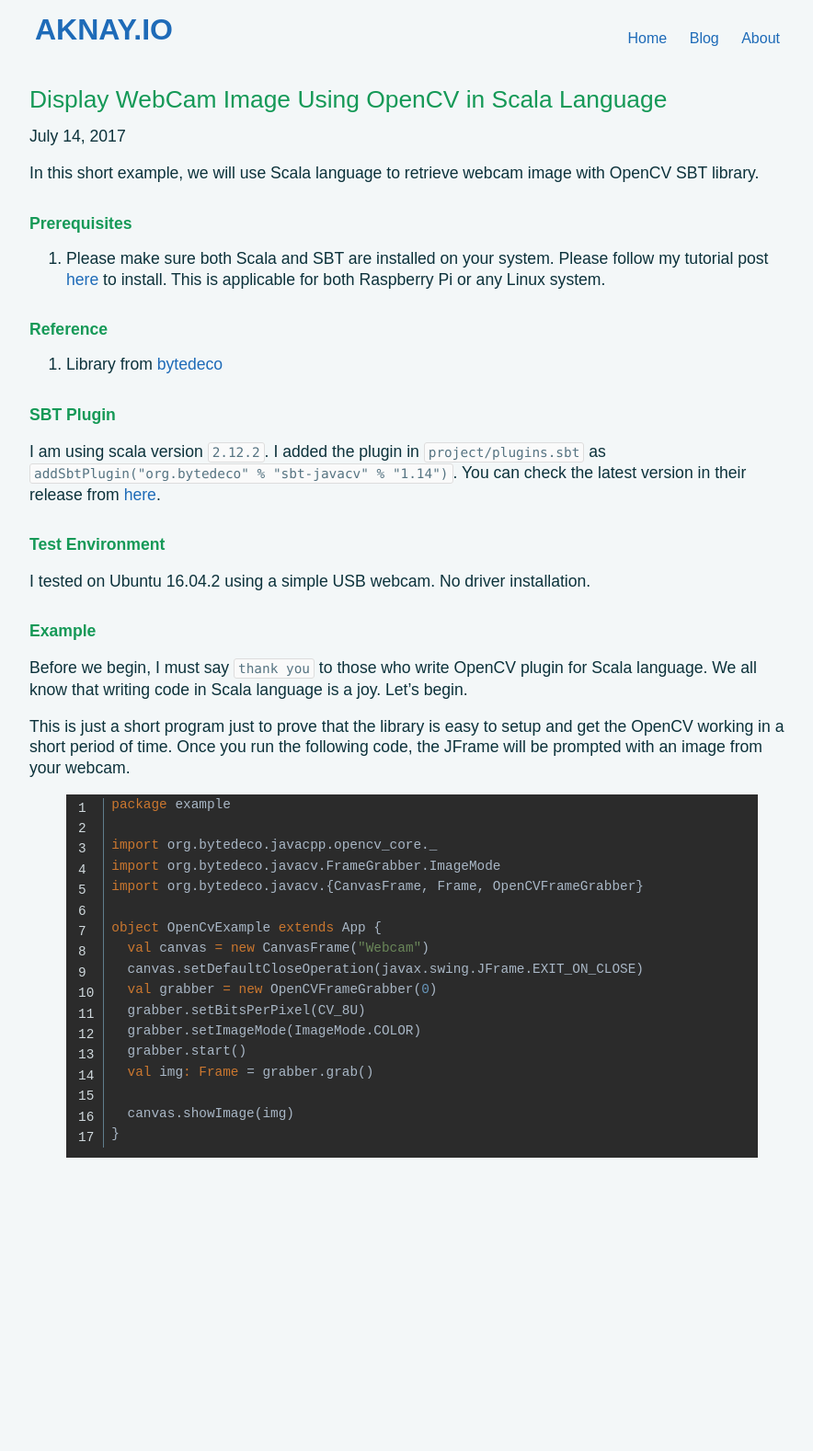
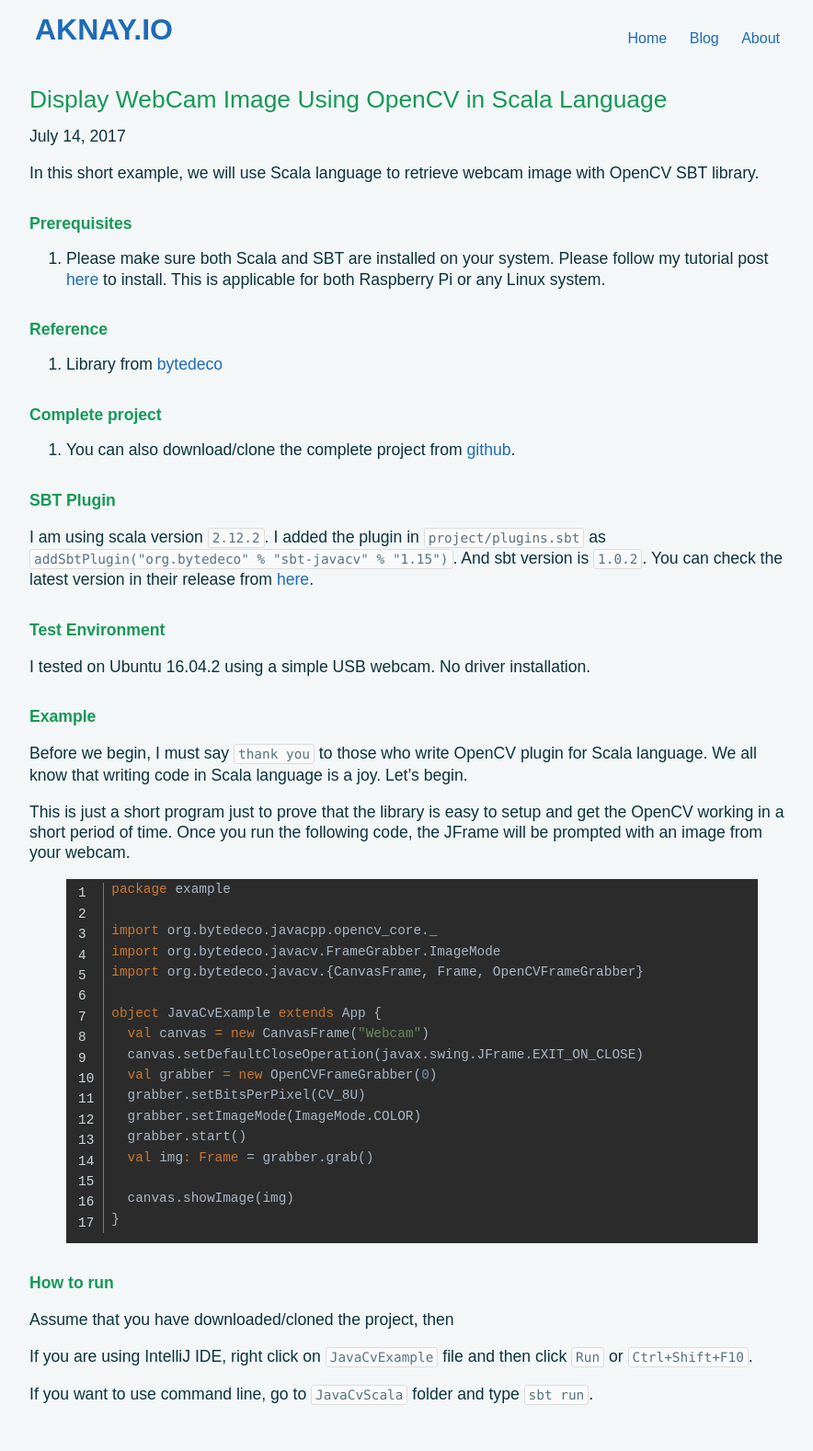
Before and after one commit to aknay/aknay.github.io, a Jekyll site: the page built from _posts/2017-07-14-display-webcam-image-using-opencv-in-scala-language.markdown, in a window 1280 px wide. Shown: the whole page at 92% size, without its empty margins (192-1076 px from the left). Built offline with Jekyll 4.4.1, drawn with Linux system fonts in a browser that asks for light colours; before the commit the page ends 1308 px from its top, so only the background shows below that.

Commit message:
update Display WebCam Image Using OpenCV in Scala Language post

```diff
--- a/_posts/2017-07-14-display-webcam-image-using-opencv-in-scala-language.markdown
+++ b/_posts/2017-07-14-display-webcam-image-using-opencv-in-scala-language.markdown
@@ -13,8 +13,11 @@ In this short example, we will use Scala language to retrieve webcam image with
 #### **Reference**
 1. Library from [bytedeco](https://github.com/bytedeco/sbt-javacv){:target="_blank"}
 
+#### **Complete project**
+1. You can also download/clone the complete project from [github](https://github.com/aknay/TutorialSyleProject/tree/master/JavaCvScala){:target="_blank"}.
+
 #### **SBT Plugin**
-I am using scala version `2.12.2`. I added the plugin in `project/plugins.sbt` as `addSbtPlugin("org.bytedeco" % "sbt-javacv" % "1.14")`. You can check the latest version in their release from [here](https://github.com/bytedeco/sbt-javacv/releases){:target="_blank"}.
+I am using scala version `2.12.2`. I added the plugin in `project/plugins.sbt` as `addSbtPlugin("org.bytedeco" % "sbt-javacv" % "1.15")`. And sbt version is `1.0.2`. You can check the latest version in their release from [here](https://github.com/bytedeco/sbt-javacv/releases){:target="_blank"}.
 
 #### **Test Environment**
 I tested on Ubuntu 16.04.2 using a simple USB webcam. No driver installation.
@@ -31,7 +34,7 @@ import org.bytedeco.javacpp.opencv_core._
 import org.bytedeco.javacv.FrameGrabber.ImageMode
 import org.bytedeco.javacv.{CanvasFrame, Frame, OpenCVFrameGrabber}
 
-object OpenCvExample extends App {
+object JavaCvExample extends App {
   val canvas = new CanvasFrame("Webcam")
   canvas.setDefaultCloseOperation(javax.swing.JFrame.EXIT_ON_CLOSE)
   val grabber = new OpenCVFrameGrabber(0)
@@ -43,3 +46,10 @@ object OpenCvExample extends App {
   canvas.showImage(img)
 }
 {% endhighlight %}
+
+#### **How to run**
+Assume that you have downloaded/cloned the project, then
+
+If you are using IntelliJ IDE, right click on `JavaCvExample` file and then click `Run` or `Ctrl+Shift+F10`.
+
+If you want to use command line, go to `JavaCvScala` folder and type `sbt run`.
```
